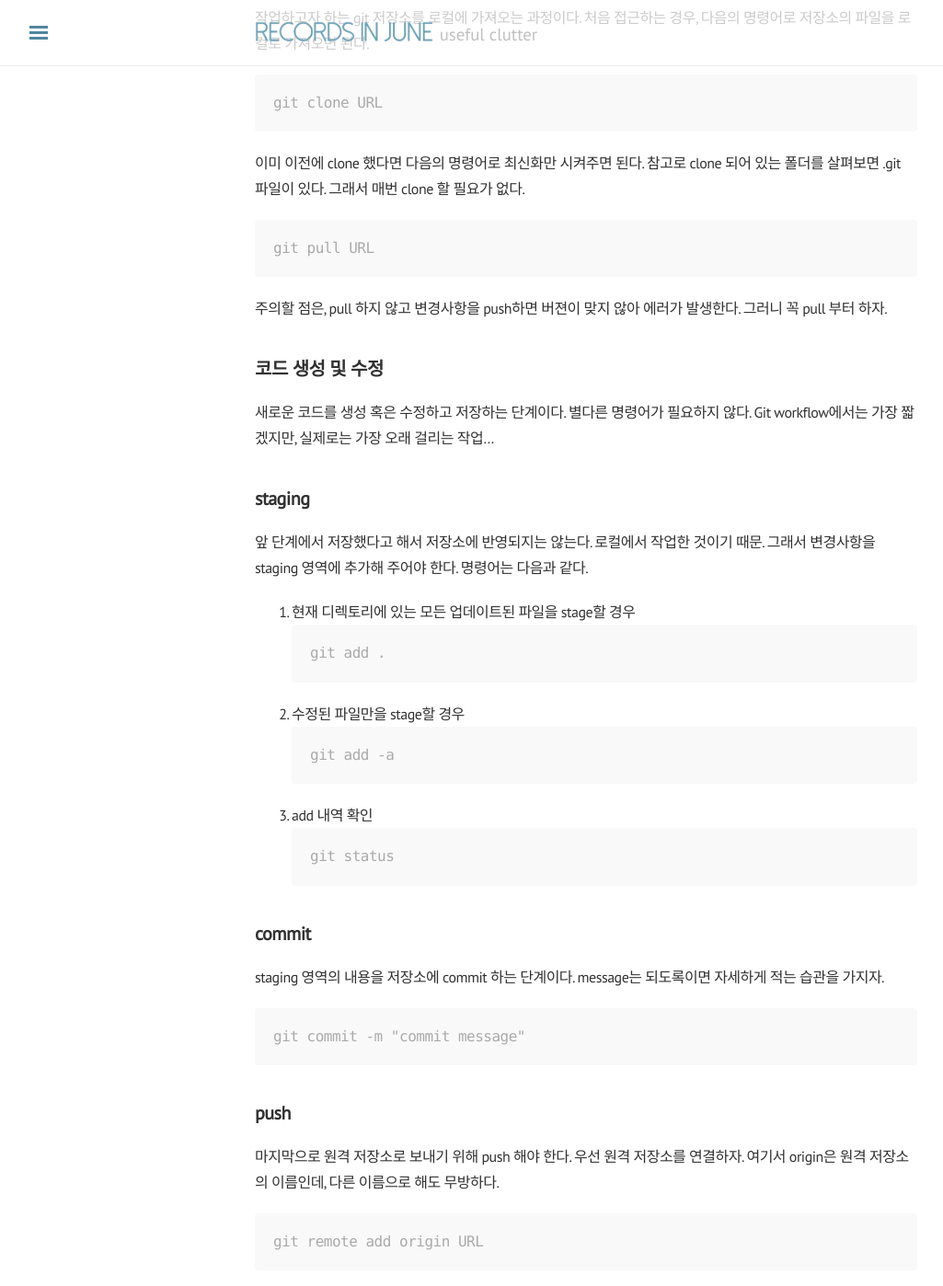
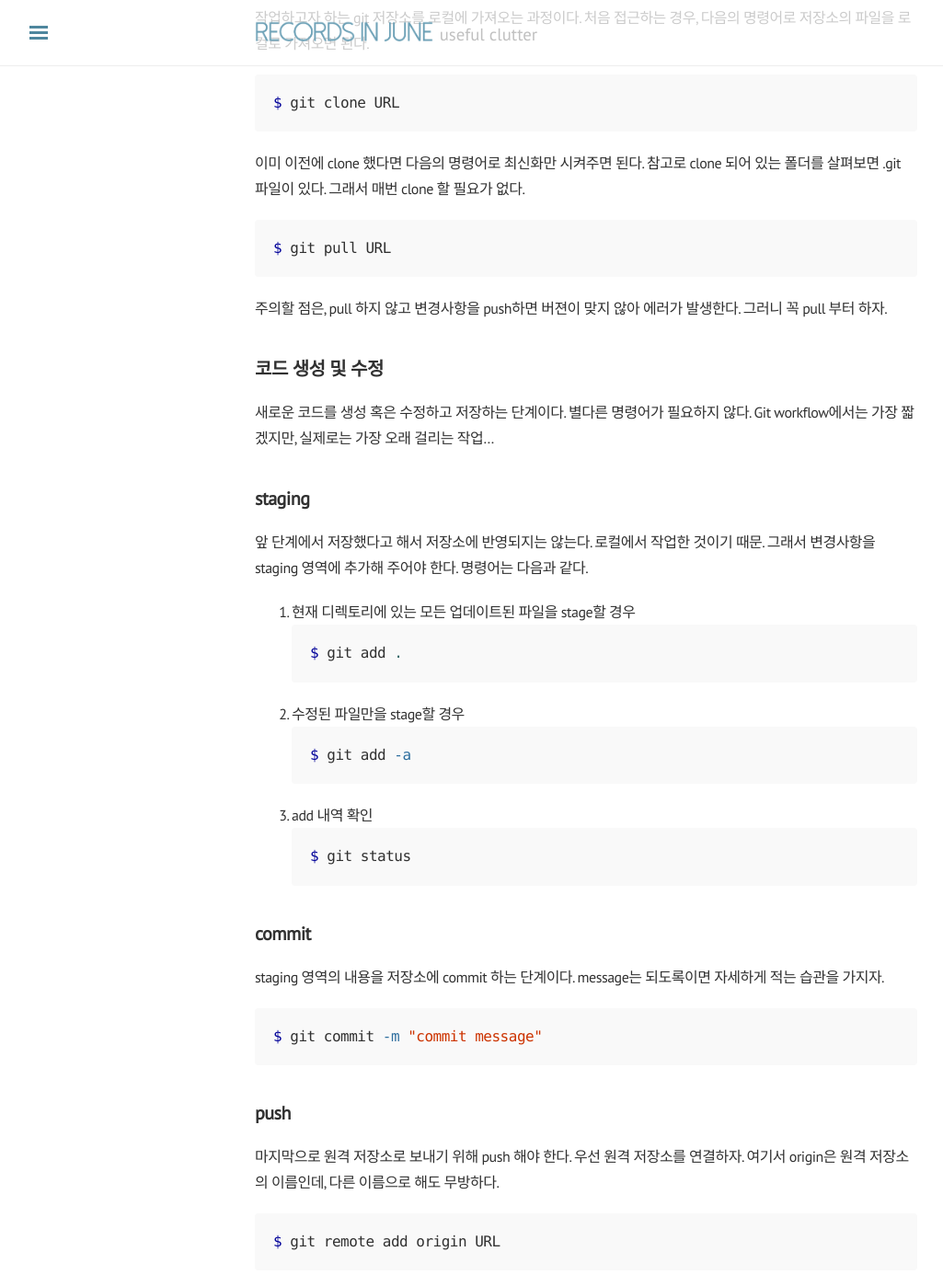
Before and after one commit to j0shuajun/j0shuajun.github.io, a Jekyll site: the page built from _posts/2021-06-30-github-pages.md, in a window 1280 px wide and 1400 px high, scrolled down 565 px. Shown: the whole window at 92% size, without its empty margins (3-1028 px from the left). Built offline with Jekyll 4.4.1, drawn with Linux system fonts in a browser that asks for light colours; nearby versions of some CDN libraries; comment, search, counter and statistics services are not loaded.

Commit message:
minor fix

````diff
--- a/_posts/2021-06-30-github-pages.md
+++ b/_posts/2021-06-30-github-pages.md
@@ -18,13 +18,13 @@ Git 작업 흐름은 대략 다음과 같다.
 작업하고자 하는 git 저장소를 로컬에 가져오는 과정이다. 처음 접근하는 경우, 다음의 명령어로 저장소의 파일을 로컬로 가져오면 된다.
 
 ```terminal
-git clone URL
+$ git clone URL
 ```
 
 이미 이전에 clone 했다면 다음의 명령어로 최신화만 시켜주면 된다. 참고로 clone 되어 있는 폴더를 살펴보면 .git 파일이 있다. 그래서 매번 clone 할 필요가 없다.
 
 ```terminal
-git pull URL
+$ git pull URL
 ```
 
 주의할 점은, pull 하지 않고 변경사항을 push하면 버젼이 맞지 않아 에러가 발생한다. 그러니 꼭 pull 부터 하자.
@@ -39,37 +39,37 @@ git pull URL
 
 1. 현재 디렉토리에 있는 모든 업데이트된 파일을 stage할 경우
 ```terminal
-git add .
+$ git add .
 ```
 
 2. 수정된 파일만을 stage할 경우
 ```terminal
-git add -a
+$ git add -a
 ```
 
 3. add 내역 확인
 ```terminal
-git status
+$ git status
 ```
 
 ## commit
 staging 영역의 내용을 저장소에 commit 하는 단계이다. message는 되도록이면 자세하게 적는 습관을 가지자.
 
 ```terminal
-git commit -m "commit message"
+$ git commit -m "commit message"
 ```
 
 ## push
 마지막으로 원격 저장소로 보내기 위해 push 해야 한다. 우선 원격 저장소를 연결하자. 여기서 origin은 원격 저장소의 이름인데, 다른 이름으로 해도 무방하다.
 
 ```terminal
-git remote add origin URL
+$ git remote add origin URL
 ```
 
 그 다음 master 브랜치로 push 하면 Git 저장소에 반영된다.
 
 ```terminal
-git push origin master
+$ git push origin master
 ```
 
 
````
